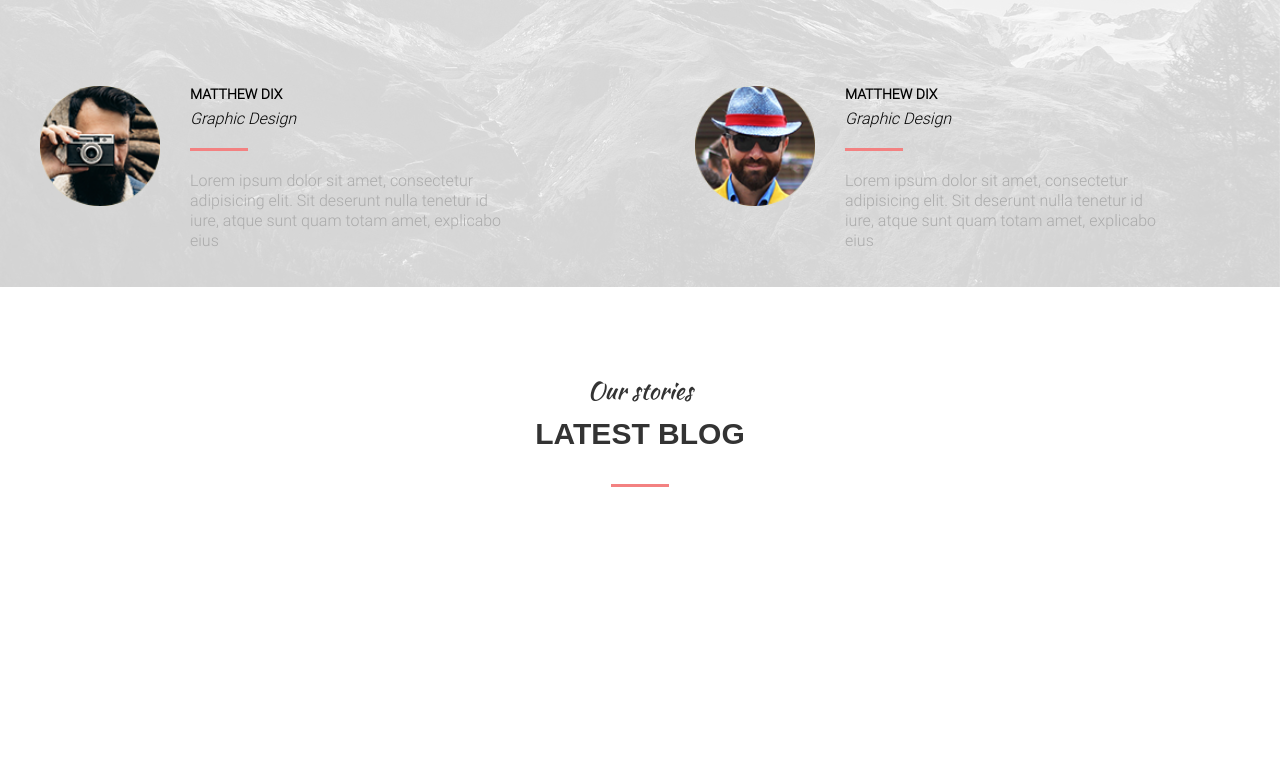
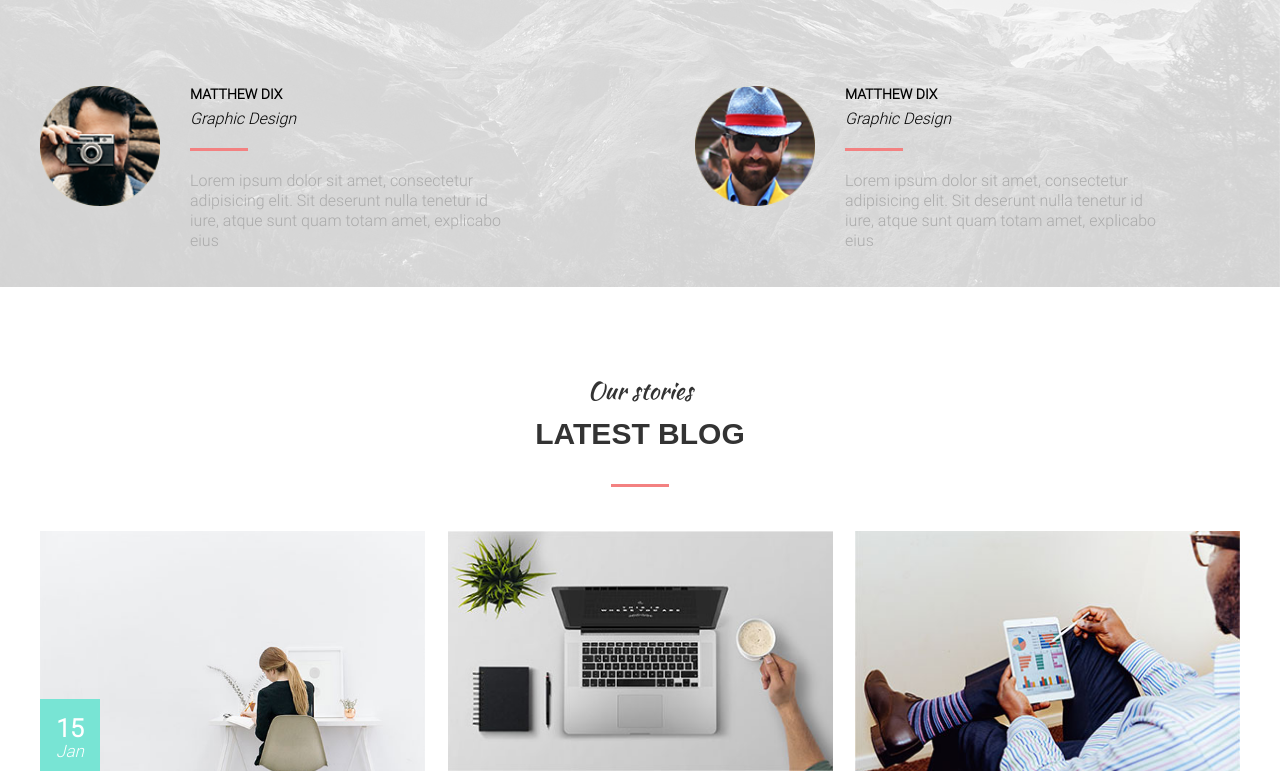
Before and after one commit to Maxegood/Project, a website: page app/index.html in a window 1280 px wide. Shown: the part 7671-8442 px from the top of the page. Before the commit the page ends 8202 px from the top, so only its background shows below. Drawn offline with Linux system fonts and the light colour scheme; a web font is replaced by a local one.

```diff
--- a/app/index.html
+++ b/app/index.html
@@ -496,6 +496,20 @@
 							</div>
 						</div>
 					</div>
+					<div class="latest-blog-items">
+						<div class="latest-blog-item1">
+							<span class="latest-blog-item-block">
+								15 <br>
+								<span>Jan</span>
+							</span>
+						</div>
+						<div class="latest-blog-item2">
+
+						</div>
+						<div class="latest-blog-item3">
+
+						</div>
+					</div>
 				</div>
 			</section>
 
--- a/app/sass/main.scss
+++ b/app/sass/main.scss
@@ -808,3 +808,56 @@
 	background: rgb(243, 129, 129);
 	margin-bottom: 20px;
 }
+.latest-blog-items {
+	display: flex;
+	justify-content: space-between;
+
+}
+.latest-blog-item1 {
+	background-image: url(../img/blog.jpg);
+	background-repeat: no-repeat;
+	background-size: cover;
+	background-position: top center;
+	width: 385px;
+	height: 240px;
+	position: relative;
+	.latest-blog-item-block {
+		width: 60px;
+		height: 72px;
+		background-color: #78e4d4;
+		position: absolute;
+		bottom: 0;
+		left: 0;
+		font-family: $main-font-content;
+		font-weight: bold;
+		text-align: center;
+		color: #fff;
+		font-size: 25px;
+		padding-top: 20px;
+		line-height: 20px;
+		span {
+			font-family: $main-font-content;
+			text-align: center;
+			color: #fff;
+			font-style: italic;
+			font-weight: 400;
+			font-size: 17px;
+		}
+	}
+}
+.latest-blog-item2 {
+	background-image: url(../img/blog2.jpg);
+	background-repeat: no-repeat;
+	background-size: cover;
+	background-position: top center;
+	width: 385px;
+	height: 240px;
+}
+.latest-blog-item3 {
+	background-image: url(../img/blog3.jpg);
+	background-repeat: no-repeat;
+	background-size: cover;
+	background-position: top center;
+	width: 385px;
+	height: 240px;
+}
```
Also changed, not shown: app/css/main.css. Lines whose indentation alone changed are shown as unchanged.
